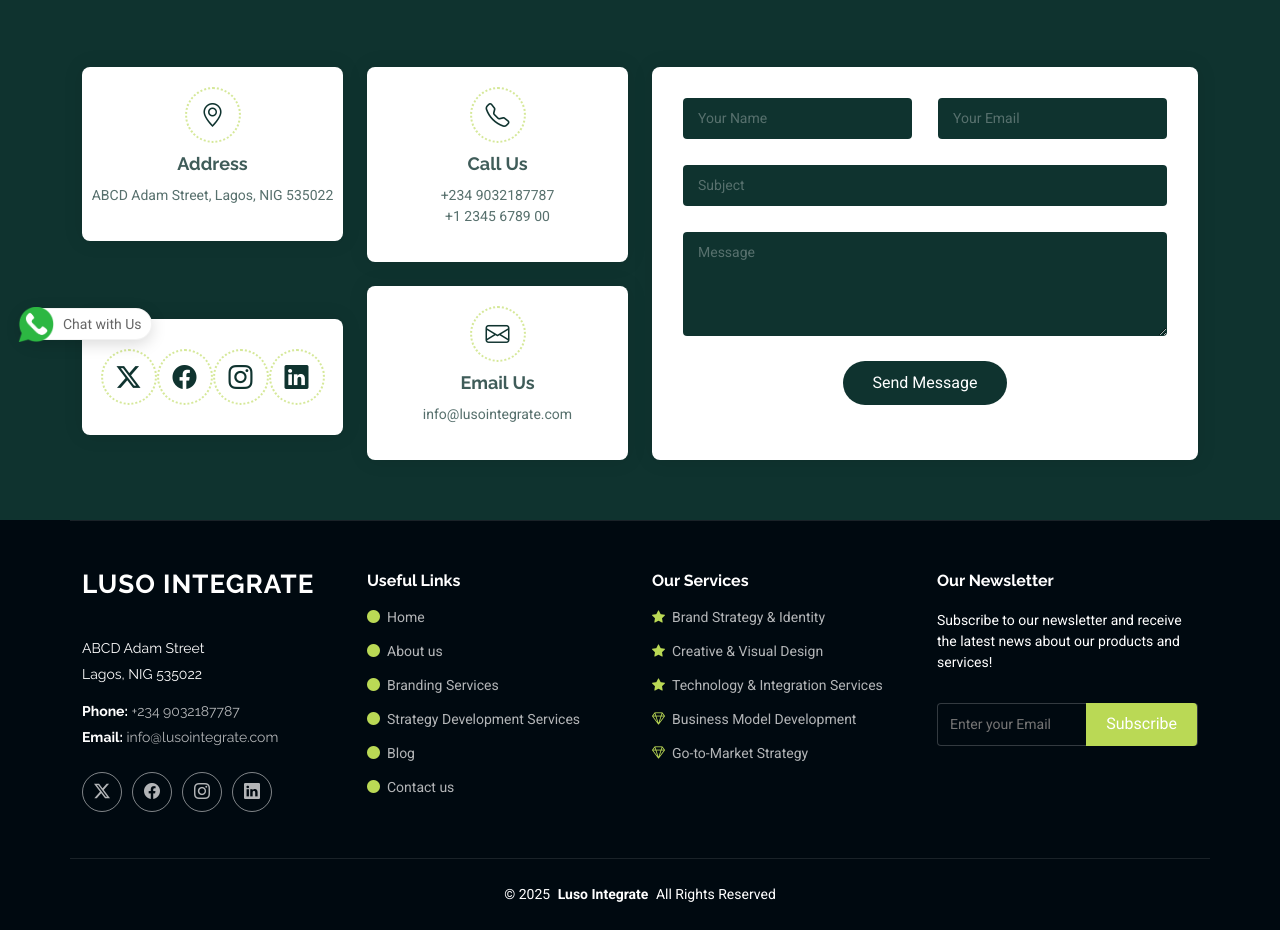
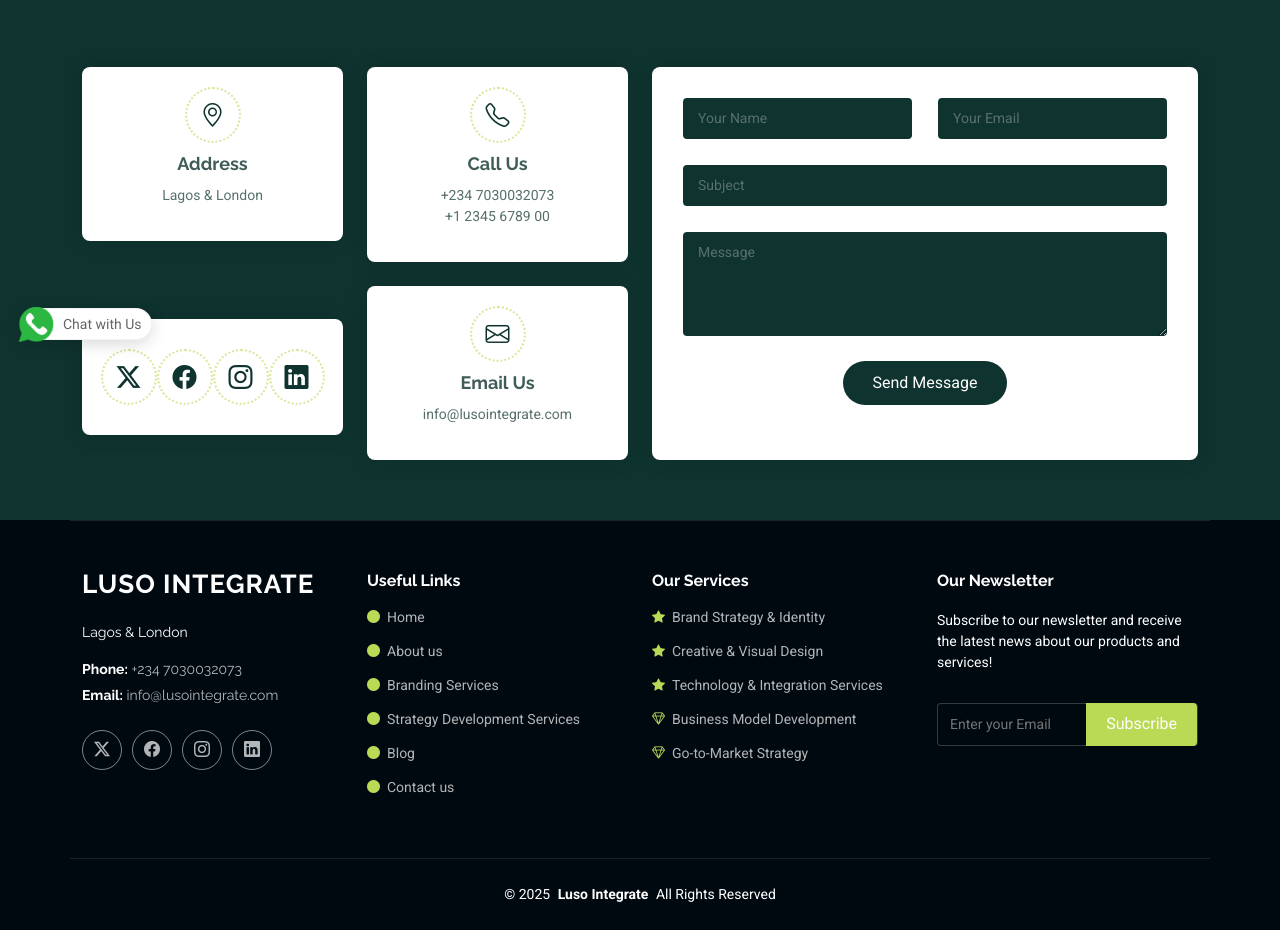
Before and after one commit to EonSyntax/Luso_FullStack_Dev, a Django app: page /contact in a window 1280 px wide. Shown: the part 440-1370 px from the top of the page. Run offline with Django 5.2, Linux system fonts and the light colour scheme; some libraries are stand-ins or nearby versions.

Commit message:
footerupdate

```diff
--- a/templates/base.html
+++ b/templates/base.html
@@ -78,7 +78,7 @@
 
     <!-- WhatsApp Chat Widget -->
   <div class="whatsapp-widget">
-      <a href="https://wa.me/2349032187787?text=Hello%20*LusoIntegrate*%2C%20I%20got%20your%20contact%20from%20your%20Platform!" class="whatsapp-container" target="_blank">
+      <a href="https://wa.me/2347030032073?text=Hello%20*LusoIntegrate*%2C%20I%20got%20your%20contact%20from%20your%20Platform!" class="whatsapp-container" target="_blank">
           <div class="whatsapp-icon">
               <img src="{% static 'assets/img/whatsapp-logo.png' %}" alt="WhatsApp">
           </div>
--- a/templates/includes/footer.html
+++ b/templates/includes/footer.html
@@ -8,11 +8,11 @@
           <a href="{% url 'index' %}" class="logo d-flex align-items-center">
             <span class="sitename">LUSO INTEGRATE</span>
           </a>
-          <div class="footer-contact pt-3">
-            <p>ABCD Adam Street</p>
-            <p>Lagos, NIG 535022</p>
-            <p class="mt-3"><strong>Phone:</strong> <a href="tel:+2349032187787">+234 9032187787</a></p>
-            <p><strong>Email:</strong> <a href="mailto:info@lusointegrate.com">info@lusointegrate.com</a></p>
+          <div class="footer-contact">
+            <p>Lagos & London</p>
+            <!-- <p>London</p> -->
+            <p class="mt-3"><strong>Phone:</strong> <a href="tel:+2347030032073">+234 7030032073</a></p>
+            <p><strong>Email:</strong> <a href="mailto:info@lusointegrate.com,lusointegrate@gmail.com">info@lusointegrate.com</a></p>
           </div>
           <div class="social-links d-flex mt-4">
             <a href=""><i class="bi bi-twitter-x"></i></a>
--- a/templates/pages/contact.html
+++ b/templates/pages/contact.html
@@ -37,17 +37,17 @@
               <div class="col-lg-12">
                 <div class="row gy-4">
                   <div class="col-md-6">
-                    <div class="info-item d-flex flex-column align-items-center" data-aos="fade-up" data-aos-delay="200">
+                    <div class="info-item d-flex flex-column align-items-center ps-6" data-aos="fade-up" data-aos-delay="200">
                       <i class="bi bi-geo-alt"></i>
                       <h3>Address</h3>
-                      <p>ABCD Adam Street, Lagos, NIG 535022</p>
+                      <p>Lagos & London</p>
                     </div>
                   </div>
                   <div class="col-md-6">
                     <div class="info-item d-flex flex-column align-items-center" data-aos="fade-up" data-aos-delay="300">
                       <i class="bi bi-telephone"></i>
                       <h3>Call Us</h3>
-                      <p><a href="tel:+2349032187787">+234 9032187787</a></p>
+                      <p><a href="tel:+2347030032073">+234 7030032073</a></p>
                       <p><a href="tel:+12345678900">+1 2345 6789 00</a></p>
                     </div>
                   </div>
@@ -67,7 +67,7 @@
                 <div class="info-item d-flex flex-column justify-content-center align-items-center" data-aos="fade-up" data-aos-delay="400">
                   <i class="bi bi-envelope"></i>
                   <h3>Email Us</h3>
-                  <p><a href="mailto:info@lusointegrate.com">info@lusointegrate.com</a></p>
+                  <p><a href="mailto:info@lusointegrate.com,lusointegrate@gmail.com">info@lusointegrate.com</a></p>
                 </div>
               </div><!-- End Info Item -->
 
```
